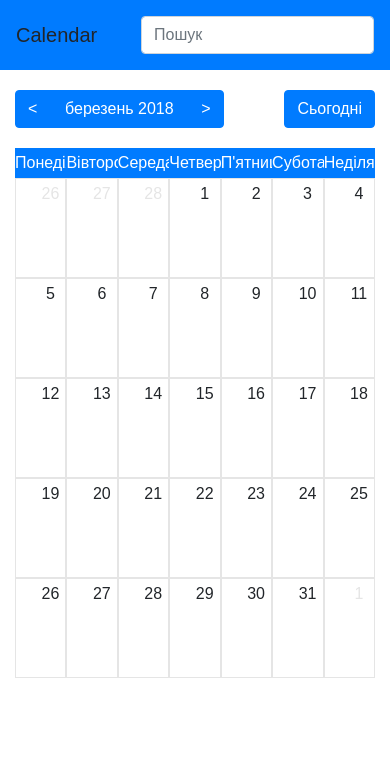
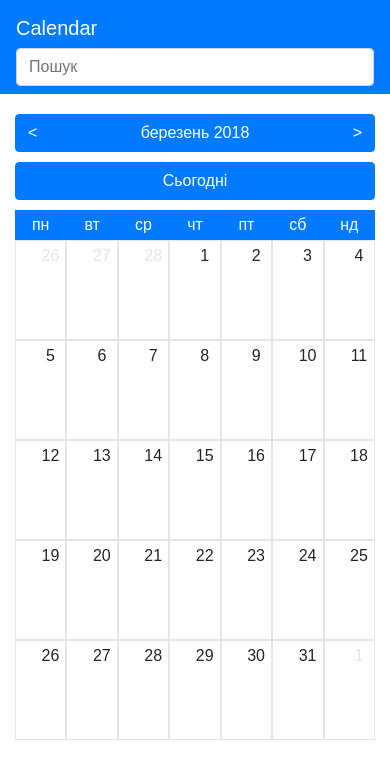
Before and after one commit to dimonzz/calendar-app, a React (Create React App) app: page / in a window 390 px wide. Shown: the top 778 px of the page. Built offline with nearby package versions, Linux system fonts and the light colour scheme.

Commit message:
Added responsive styles

```diff
--- a/src/components/Calendar.js
+++ b/src/components/Calendar.js
@@ -49,6 +49,16 @@ class Calendar extends React.Component {
 			}
 		}
 
+		const shortDayNames = [
+			'пн',
+			'вт',
+			'ср',
+			'чт',
+			'пт',
+			'сб',
+			'нд'
+		]
+
 		const weekdayNames = [
 			'Понеділок',
 			'Вівторок',
@@ -64,6 +74,9 @@ class Calendar extends React.Component {
 				<div className="daysNames">
 					{ weekdayNames.map((weekday, index) => <div key={index} className="bg-primary">{ weekday }</div>) }
 				</div>
+				<div className="shortDaysNames">
+					{ shortDayNames.map((weekday, index) => <div key={index} className="bg-primary">{ weekday }</div>) }
+				</div>
 				{ elements }
 			   </div>;
 	}
--- a/src/components/Day.js
+++ b/src/components/Day.js
@@ -19,7 +19,7 @@ class Day extends React.Component {
 			  		<div className="number">{ this.props.day }</div>
 			  		{ this.props.events.map((event) => {
 			  			return <a key={ event.id } className="event badge badge-info" onClick={ this.onEventClick.bind(this, event) }>
-			  						{ event.title }
+			  						<span className="eventTitle">{ event.title }</span>
 			  						<span className="removeEventBtn" onClick={ this.onEventDelete.bind(this, event) }>x</span>
 			  					</a>
 			  		})}
--- a/src/components/Search.js
+++ b/src/components/Search.js
@@ -59,7 +59,7 @@ class Search extends React.Component{
 	}
 
 	render() {
-		return <form className="form-inline my-2 my-lg-0 searchForm">
+		return <form className="form-inline searchForm">
 			  <input className="form-control " type="search" placeholder="Пошук" aria-label="Пошук"
 			  	value={ this.state.filterValue }
 			  	onChange={ this.handleChange }
--- a/src/index.css
+++ b/src/index.css
@@ -33,15 +33,18 @@ body {
   background: #007bff;
   border-radius: 100%;
 }
-.daysNames{
+.daysNames, .shortDaysNames{
 	width: 100%;
 	display: flex;
 }
-.daysNames > div {
+.daysNames > div, .shortDaysNames > div {
 	width: 14.285%;
 	text-align: center;
 	color: white;
 	line-height: 30px;
+}
+.shortDaysNames {
+  display: none;
 }
 .event{
   width: 90%;
@@ -74,9 +77,48 @@ body {
   top: 40px;
   width: 100%;
   background: white;
+  z-index: 10000000;
 }
 .searchResults > div{
   border: 1px solid #e5e5e5;
   padding: 4px;
   cursor: pointer;
 }
+.navbar-brand{
+  color: #fff !important;
+}
+.eventTitle{
+  word-wrap: break-word;
+  white-space: normal;
+}
+
+@media (max-width: 1024px){
+  .removeEventBtn{
+    width: 100%;
+    font-size: 18px;
+    margin-top: 10px;
+  }
+  .eventTitle{
+    font-size: 10px;
+  }
+  .switcher{
+    flex-direction: column;
+    margin-bottom: 0px;
+  }
+  .switcher > div {
+    width: 100%;
+    margin-bottom: 10px;
+  }
+  .switcher .dateButton{
+    width: 100%;
+  }
+  .shortDaysNames{
+    display: flex;
+  }
+  .daysNames{
+    display: none;
+  }
+  .searchForm{
+    width: 100%;
+  }
+}
```
